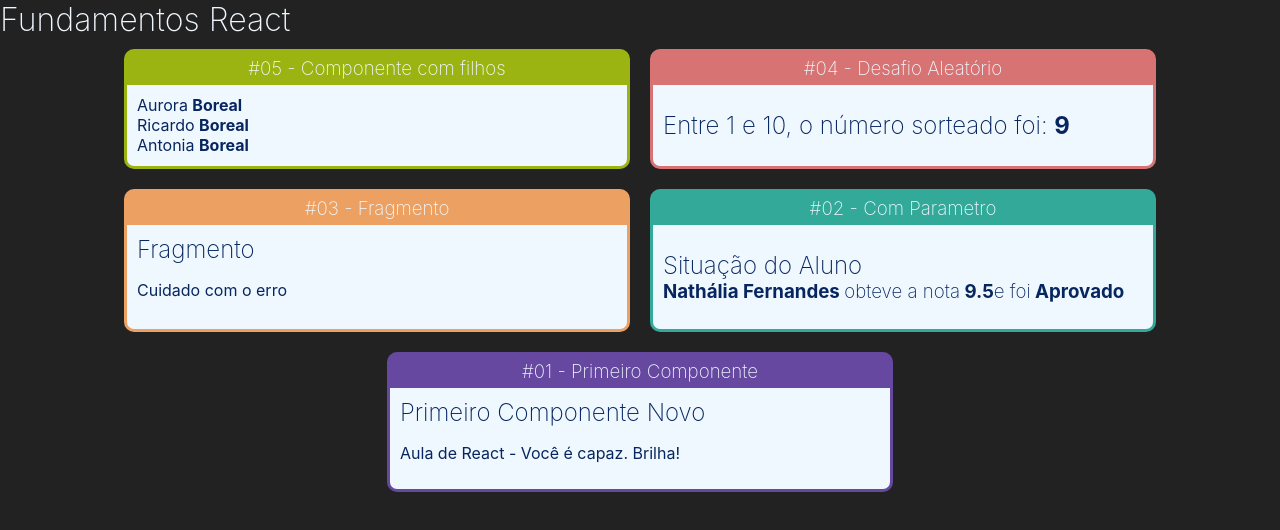
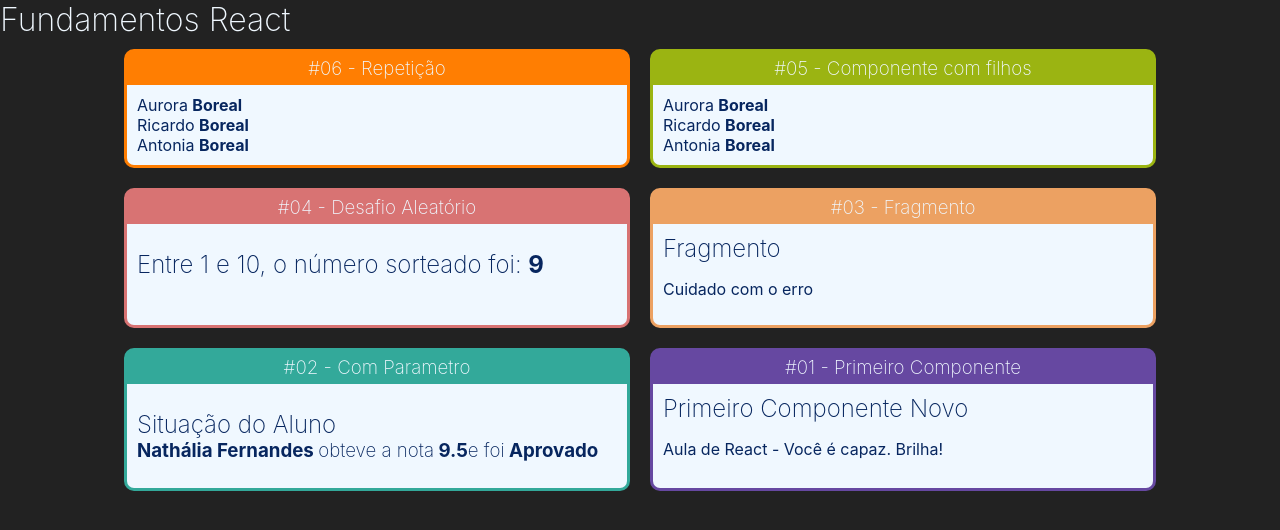
Before and after one commit to nathaliafas2/curso-react, a React (Create React App) app: page / in a window 1280 px wide. Shown: the top 530 px of the page. Built offline with nearby package versions, Linux system fonts and the light colour scheme.

Commit message:
Aula sobre repetição JSX React e Javascript

```diff
--- a/src/App.jsx
+++ b/src/App.jsx
@@ -7,6 +7,7 @@
 import Card from "./layouts/Card";
 import Familia from './components/basicos/Familia';
 import FamiliaMembro from './components/basicos/FamiliaMembro';
+import ListaAlunos from './components/repeticao/ListaAlunos';
 
 export default function App(props){
     return (
@@ -14,6 +15,16 @@
             <h1> Fundamentos React </h1>
 
             <div className="Cards">
+
+                  <Card
+                    titulo="#06 - Repetição" color=" #ff7e02">
+                        <Familia sobrenome="Boreal">
+                            <FamiliaMembro nome="Aurora" ></FamiliaMembro>
+                            <FamiliaMembro nome="Ricardo" ></FamiliaMembro>
+                            <FamiliaMembro nome="Antonia" ></FamiliaMembro>
+                        </Familia>
+                </Card>
+
                 <Card
                     titulo="#05 - Componente com filhos" color=" #9bb412">
                         <Familia sobrenome="Boreal">
--- /dev/null
+++ b/src/components/repeticao/ListaAlunos.jsx
@@ -0,0 +1,22 @@
+import React from "react";
+
+export default props => {
+    return (
+        <div>
+            <ul>
+                <li>
+                    Ana - 9.7
+                </li>
+                <li>
+                    Breno - 6.7
+                </li>
+                <li>
+                    Diego - 5.9
+                </li>
+                <li>
+                    Julia - 8.6
+                </li>
+            </ul>
+        </div>
+    )
+}
```
